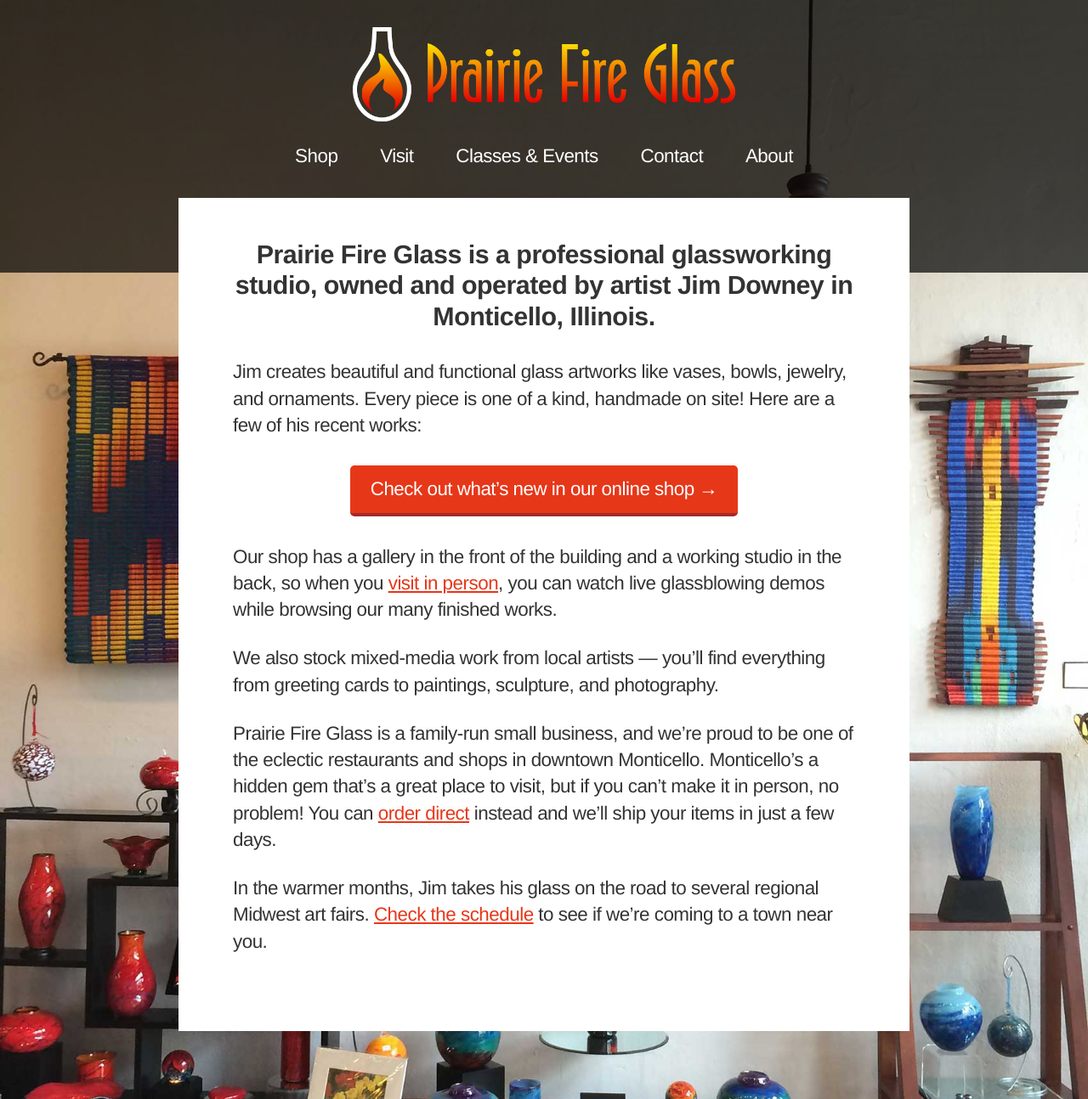
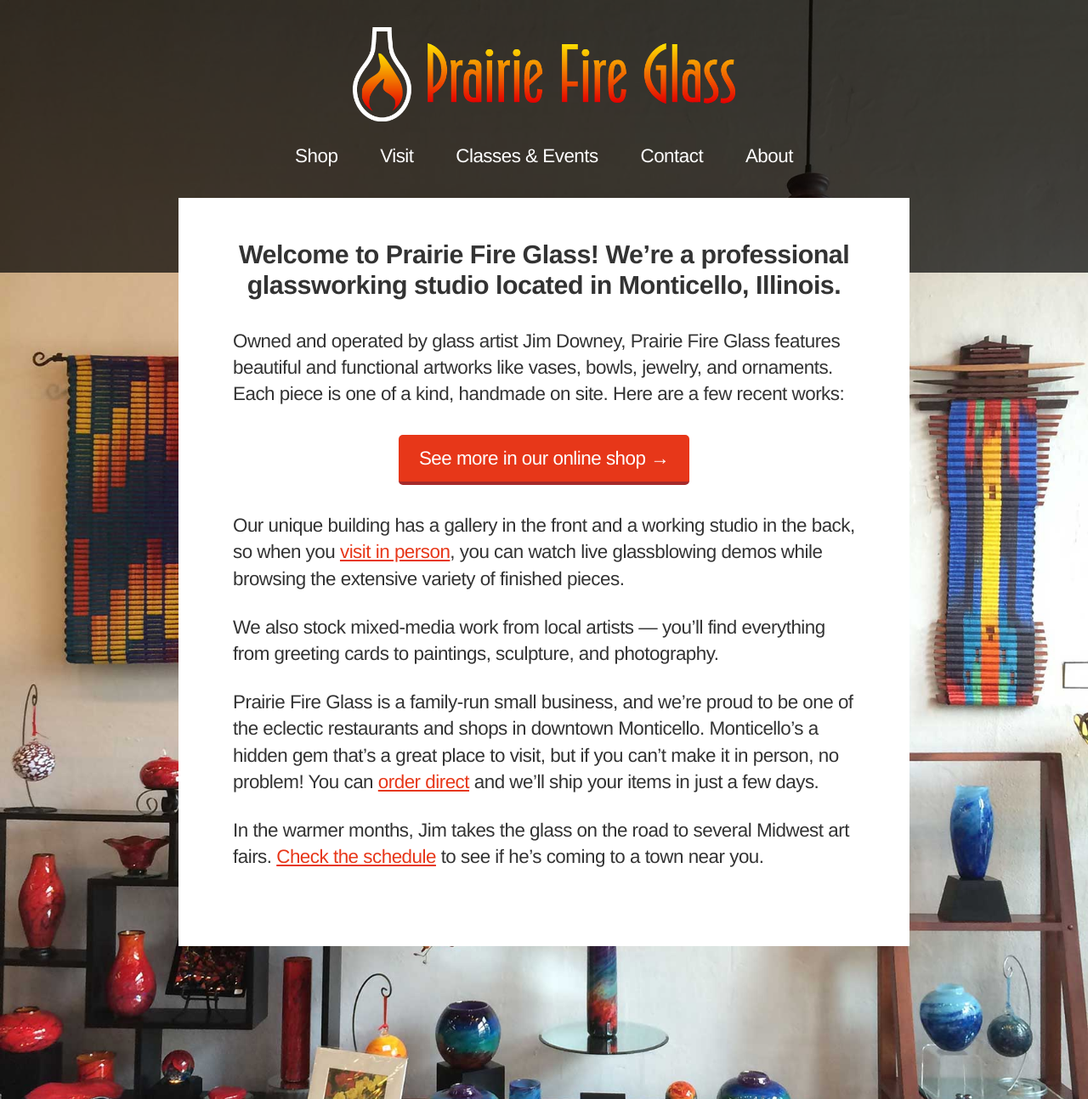
Before and after one commit to prairiefireglass/prairiefireglass.github.io, a Jekyll site: the page built from index.html, in a window 1280 px wide. Shown: the whole page at 85% size. Built offline with Jekyll 4.4.1, drawn with Linux system fonts in a browser that asks for light colours; nearby versions of some CDN libraries.

Commit message:
Tightening up the home page copy

```diff
--- a/index.html
+++ b/index.html
@@ -5,28 +5,28 @@
 <section>
   <header>
     <h1>
-      Prairie Fire Glass is a professional glassworking studio, owned and operated by artist Jim Downey in Monticello, Illinois.
+      Welcome to Prairie Fire Glass! We&rsquo;re a professional glassworking studio located in Monticello, Illinois.
     </h1>
   </header>
   <article>
     <p>
-      Jim creates beautiful and functional glass artworks like vases, bowls, jewelry, and ornaments. Every piece is one of a kind, handmade on site! Here are a few of his recent works:
+      Owned and operated by glass artist Jim Downey, Prairie Fire Glass features beautiful and functional artworks like vases, bowls, jewelry, and ornaments. Each piece is one of a kind, handmade on site. Here are a few recent works:
     </p>
     <div class="shop-items" data-behavior="etsy-items" data-limit="4" data-featured="1"></div>
     <p class="cta">
-      <a href="shop/" class="cta-button">Check out what&rsquo;s new in our online shop &rarr;</a>
+      <a href="shop/" class="cta-button">See more in our online shop &rarr;</a>
     </p>
     <p>
-      Our shop has a gallery in the front of the building and a working studio in the back, so when you <a href="visit/">visit in person</a>, you can watch live glassblowing demos while browsing our many finished works.
+      Our unique building has a gallery in the front and a working studio in the back, so when you <a href="visit/">visit in person</a>, you can watch live glassblowing demos while browsing the extensive variety of finished pieces.
     </p>
     <p>
       We also stock mixed-media work from local artists — you’ll find everything from greeting cards to paintings, sculpture, and photography.
     </p>
     <p>
-      Prairie Fire Glass is a family-run small business, and we’re proud to be one of the eclectic restaurants and shops in downtown Monticello. Monticello’s a hidden gem that’s a great place to visit, but if you can’t make it in person, no problem! You can <a href="shop/">order direct</a> instead and we&rsquo;ll ship your items in just a few days.
+      Prairie Fire Glass is a family-run small business, and we’re proud to be one of the eclectic restaurants and shops in downtown Monticello. Monticello’s a hidden gem that’s a great place to visit, but if you can’t make it in person, no problem! You can <a href="shop/">order direct</a> and we&rsquo;ll ship your items in just a few days.
     </p>
     <p>
-      In the warmer months, Jim takes his glass on the road to several regional Midwest art fairs. <a href="shows/">Check the schedule</a> to see if we&rsquo;re coming to a town near you.
+      In the warmer months, Jim takes the glass on the road to several Midwest art fairs. <a href="shows/">Check the schedule</a> to see if he&rsquo;s coming to a town near you.
     </p>
   </article>
 </section>
```
